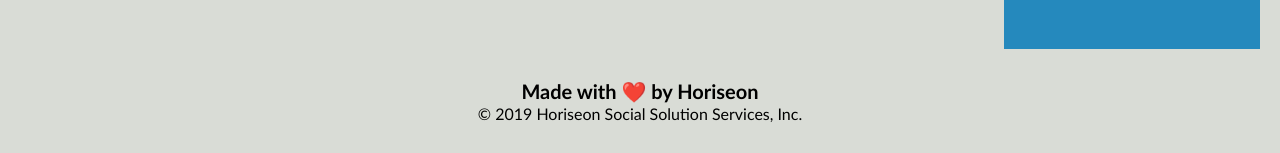
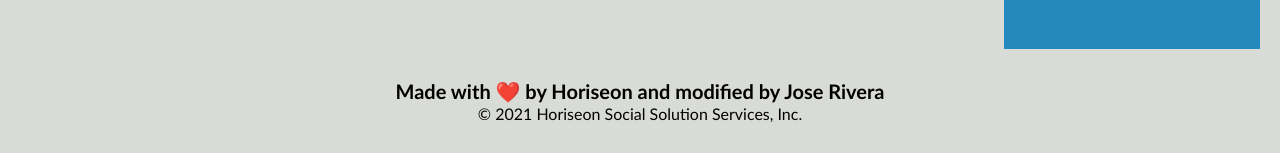
Before and after one commit to pgjrivera/ProjectsRep, a plain HTML site: page index.html in a window 1280 px wide. Shown: the part 1870-2023 px from the top of the page. Drawn offline with Linux system fonts and the light colour scheme.

Commit message:
Unit1 Homework

```diff
--- a/index.html
+++ b/index.html
@@ -72,9 +72,9 @@
         </div>
     </div>
     <div class="footer">
-        <h2>Made with ❤️️ by Horiseon</h2>
+        <h2>Made with ❤️️ by Horiseon and modified by Jose Rivera</h2>
         <p>
-            &copy; 2019 Horiseon Social Solution Services, Inc.
+            &copy; 2021 Horiseon Social Solution Services, Inc.
         </p>
     </div>
 </body>
```
